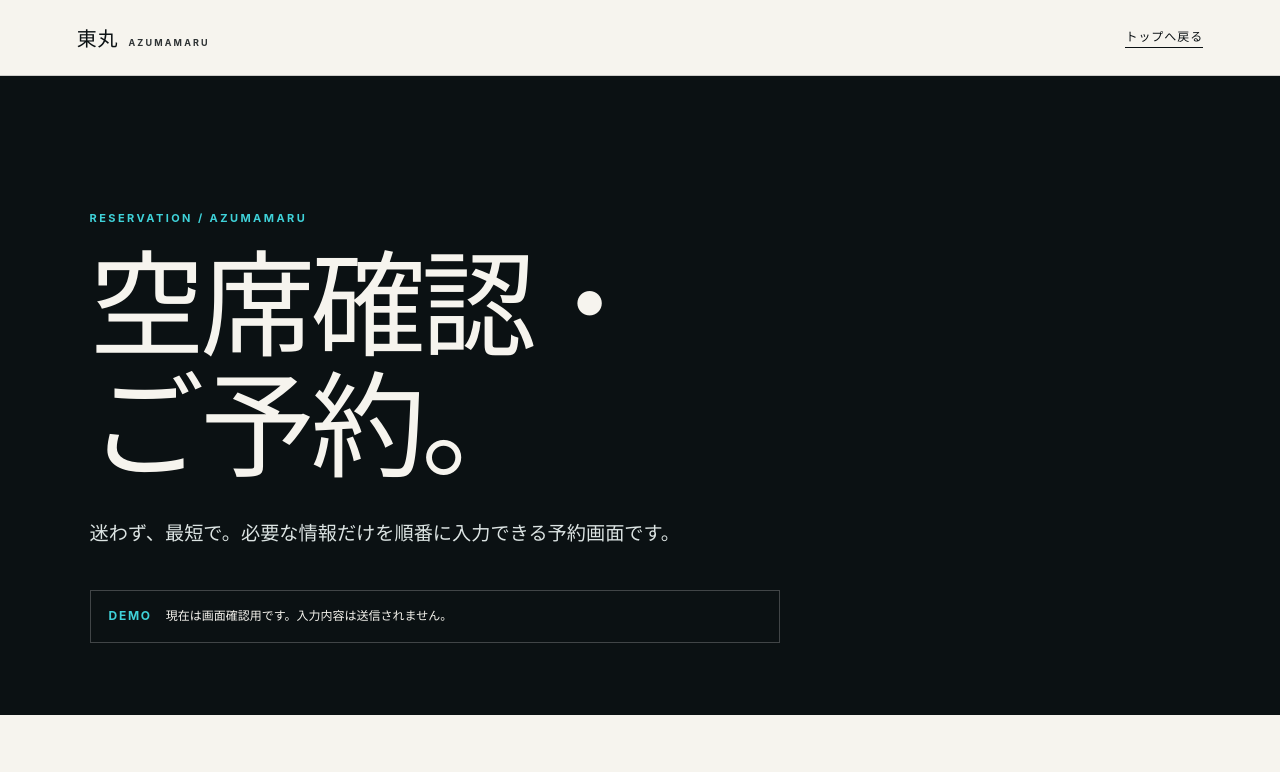
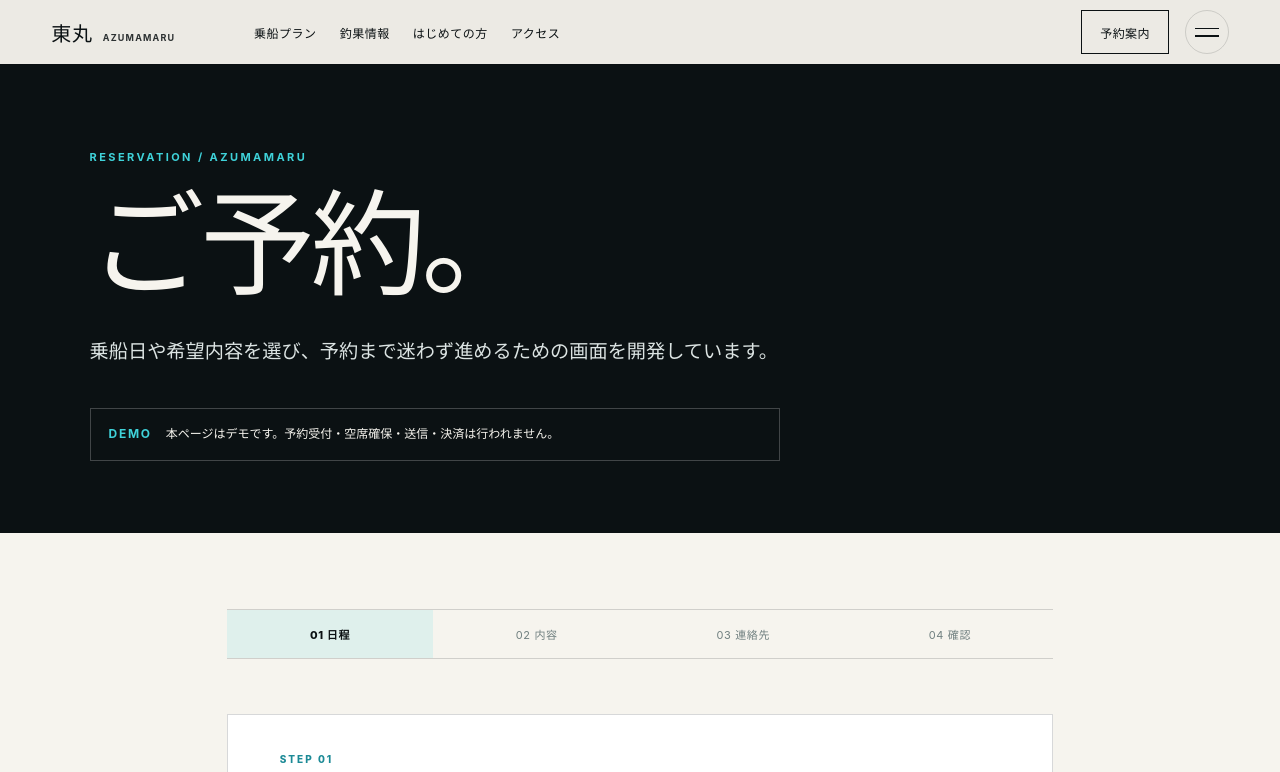
Before and after one commit to oosaka0123-sudo/noriai-boat-pages, a plain HTML site: page reservation.html in a window 1280 px wide. Shown: the top 772 px of the page. Drawn offline with Linux system fonts and the light colour scheme.

Commit message:
feat(azumamaru): unify booking header and footer with honest demo status

```diff
--- a/reservation.html
+++ b/reservation.html
@@ -4,24 +4,23 @@
   <meta charset="utf-8">
   <meta name="viewport" content="width=device-width,initial-scale=1">
   <meta name="theme-color" content="#0b1113">
-  <title>空席確認・予約｜東丸 AZUMAMARU</title>
+  <title>予約画面デモ｜東丸 AZUMAMARU</title><meta name="robots" content="noindex,nofollow">
   <meta name="description" content="東丸（あずままる）の空席確認・予約ページ。出船日、プラン、人数、連絡先を分かりやすく入力できる予約画面です。">
   <link rel="stylesheet" href="rough-style.css">
-  <link rel="stylesheet" href="booking.css">
+  <link rel="stylesheet" href="booking.css"><link rel="stylesheet" href="azuma-pages.css">
   <script>document.documentElement.classList.add('js')</script>
 </head>
-<body class="booking-page">
-  <header class="booking-header">
-    <a class="brand" href="index.html" aria-label="東丸トップへ"><span class="brand__jp">東丸</span><span class="brand__en">AZUMAMARU</span></a>
-    <a class="booking-back" href="index.html">トップへ戻る</a>
-  </header>
+<body class="booking-page subpage">
+  <header class="site-header is-visible" id="siteHeader"><div class="site-header__inner"><a class="brand" href="index.html" aria-label="東丸トップへ"><span class="brand__jp">東丸</span><span class="brand__en">AZUMAMARU</span></a><nav class="site-nav" aria-label="メインナビゲーション"><a href="plans.html">乗船プラン</a><a href="catches.html">釣果情報</a><a href="guide.html">はじめての方</a><a href="access.html">アクセス</a></nav><div class="site-header__actions"><a class="header-cta" href="reservation.html">予約案内</a><button type="button" class="menu-toggle" id="menuToggle" aria-expanded="false" aria-controls="navOverlay" aria-label="メニューを開く"><span class="menu-toggle__bar"></span><span class="menu-toggle__bar"></span></button></div></div></header>
+<nav id="navOverlay" class="nav-overlay" aria-label="サイトナビゲーション" aria-hidden="true" inert><div class="nav-overlay__inner"><p class="nav-overlay__label">AZUMAMARU / NAVIGATION</p><ol class="nav-overlay__list"><li><a href="index.html"><span class="nav-overlay__num">01</span>トップ</a></li><li><a href="plans.html"><span class="nav-overlay__num">02</span>乗船プラン</a></li><li><a href="catches.html"><span class="nav-overlay__num">03</span>釣果情報</a></li><li><a href="guide.html"><span class="nav-overlay__num">04</span>はじめての方</a></li><li><a href="access.html"><span class="nav-overlay__num">05</span>アクセス</a></li><li><a href="reservation.html"><span class="nav-overlay__num">06</span>ご予約（準備中）</a></li></ol></div></nav>
+
 
   <main>
     <section class="booking-hero">
       <p class="eyebrow">RESERVATION / AZUMAMARU</p>
-      <h1>空席確認・<br>ご予約。</h1>
-      <p>迷わず、最短で。必要な情報だけを順番に入力できる予約画面です。</p>
-      <div class="demo-banner"><b>DEMO</b><span>現在は画面確認用です。入力内容は送信されません。</span></div>
+      <h1>ご予約<span class="az-hero-dot">。</span></h1>
+      <p>乗船日や希望内容を選び、予約まで迷わず進めるための画面を開発しています。</p>
+      <div class="demo-banner"><b>DEMO</b><span>本ページはデモです。予約受付・空席確保・送信・決済は行われません。</span></div>
     </section>
 
     <section class="booking-shell" aria-labelledby="booking-title">
@@ -73,12 +72,13 @@
     </section>
   </main>
 
-  <footer class="booking-footer"><a class="brand" href="index.html"><span class="brand__jp">東丸</span><span class="brand__en">AZUMAMARU</span></a><p>© 2026 AZUMAMARU</p></footer>
+  <footer class="site-footer"><div class="site-footer__inner"><a class="brand" href="index.html" aria-label="東丸トップへ"><span class="brand__jp">東丸</span><span class="brand__en">AZUMAMARU</span></a><nav class="footer-nav" aria-label="フッターナビ"><a href="index.html">トップ</a><a href="plans.html">乗船プラン</a><a href="catches.html">釣果情報</a><a href="guide.html">はじめての方</a><a href="access.html">アクセス</a><a href="reservation.html">ご予約（準備中）</a></nav><p class="footer-note">© 2026 AZUMAMARU / 東丸　※現在は公開準備用のデモサイトです。出船・予約受付・料金は未確定です。</p></div></footer>
+
   <script>
     document.getElementById('bookingForm').addEventListener('submit', function (event) {
       event.preventDefault();
       document.getElementById('bookingStatus').textContent = '現在はデモ画面です。本番予約の送信機能は準備中です。';
     });
   </script>
-</body>
+<script defer src="rough-script.js"></script></body>
 </html>
```
